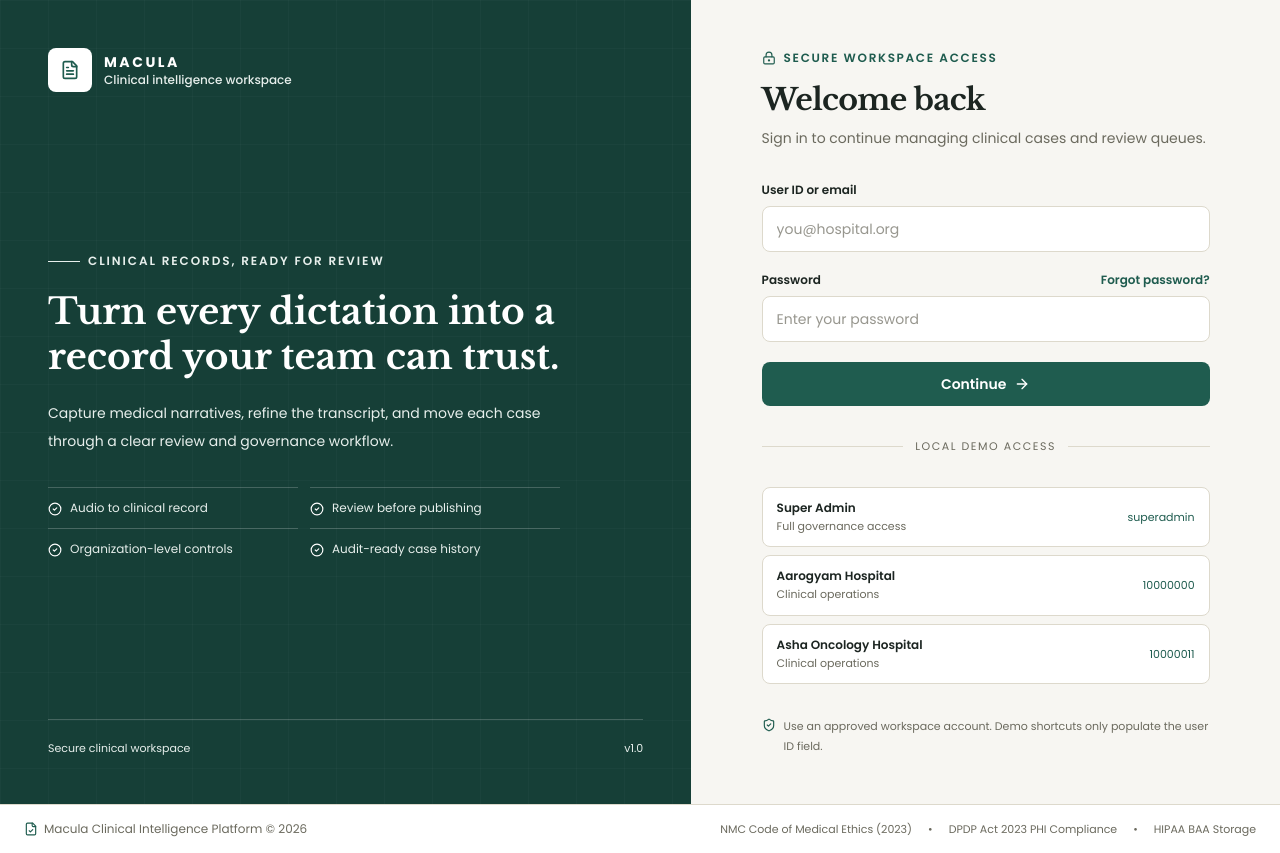
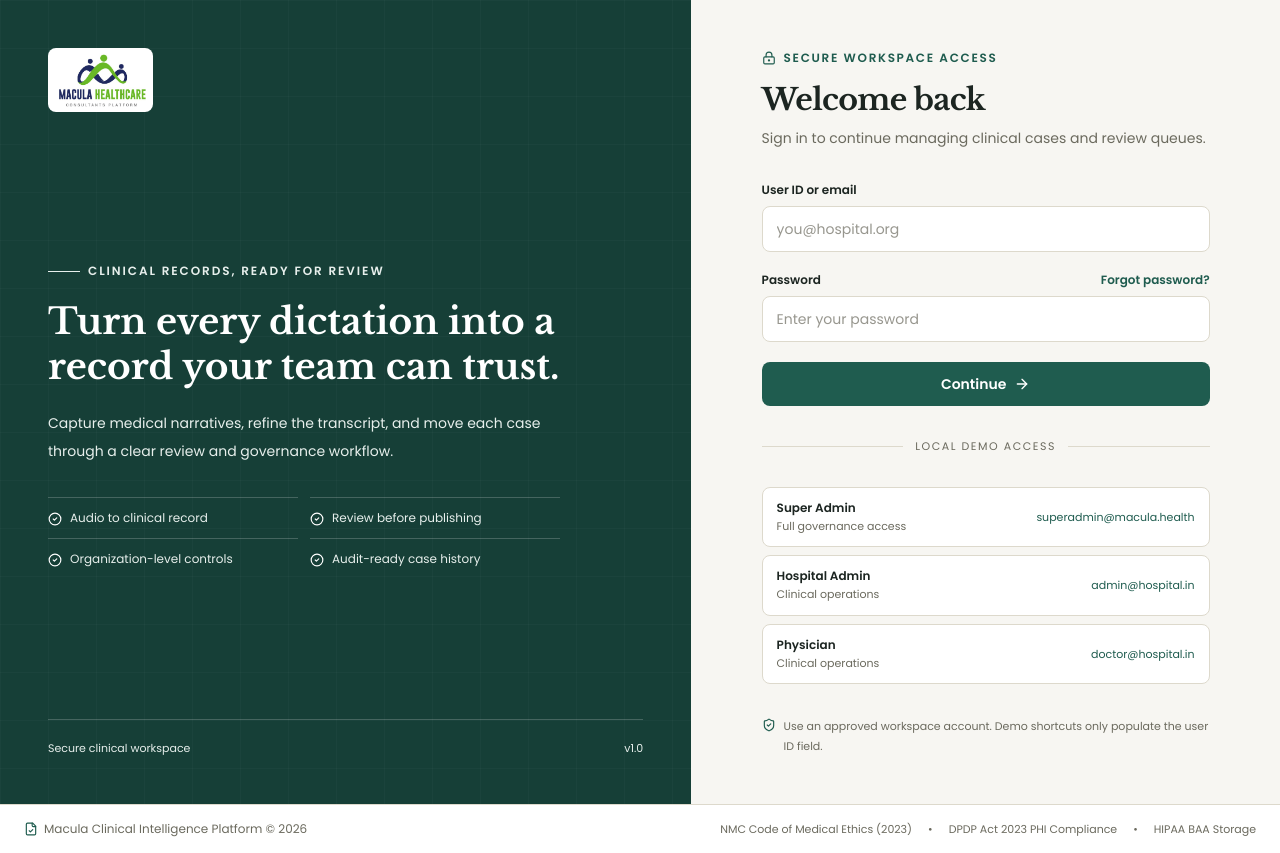
Before and after one commit to arunkarthikgs/accumedia, a Next.js app: page /login in a window 1280 px wide. Built offline with nearby package versions, Linux system fonts and the light colour scheme.

Commit message:
Complete platform workflow and RFP feature foundations

```diff
--- a/app/login/page.tsx
+++ b/app/login/page.tsx
@@ -3,11 +3,12 @@
 import { FormEvent, useState } from "react";
 import { useRouter } from "next/navigation";
 import { ArrowRight, CheckCircle2, FileText, LockKeyhole, ShieldCheck } from "lucide-react";
+import BrandLogo from "@/components/BrandLogo";
 
 const DEMO_ACCOUNTS = [
-  { label: "Super Admin", value: "superadmin", detail: "Full governance access" },
-  { label: "Aarogyam Hospital", value: "10000000", detail: "Clinical operations" },
-  { label: "Asha Oncology Hospital", value: "10000011", detail: "Clinical operations" },
+  { label: "Super Admin", value: "superadmin@macula.health", detail: "Full governance access" },
+  { label: "Hospital Admin", value: "admin@hospital.in", detail: "Clinical operations" },
+  { label: "Physician", value: "doctor@hospital.in", detail: "Clinical operations" },
 ];
 
 export default function LoginPage() {
@@ -40,15 +41,7 @@ export default function LoginPage() {
       <section className="relative hidden overflow-hidden bg-pine-dark p-12 text-white lg:flex lg:flex-col lg:justify-between">
         <div className="absolute inset-0 opacity-20 [background-image:linear-gradient(rgba(255,255,255,.12)_1px,transparent_1px),linear-gradient(90deg,rgba(255,255,255,.12)_1px,transparent_1px)] [background-size:48px_48px]" />
         <div className="relative">
-          <div className="flex items-center gap-3">
-            <div className="flex h-11 w-11 items-center justify-center rounded-lg bg-white text-pine">
-              <FileText className="h-5 w-5" />
-            </div>
-            <div>
-              <p className="text-sm font-bold tracking-[0.18em]">MACULA</p>
-              <p className="text-xs font-medium text-pine-tint">Clinical intelligence workspace</p>
-            </div>
-          </div>
+          <BrandLogo invert />
 
           {error && <div className="mb-4 rounded-lg border border-brick/30 bg-brick-tint p-3 text-xs text-brick">{error}</div>}
         </div>
@@ -83,15 +76,7 @@ export default function LoginPage() {
       <section className="flex min-h-screen items-center justify-center px-6 py-12 sm:px-10">
         <div className="w-full max-w-md">
           <div className="mb-10 lg:hidden">
-            <div className="flex items-center gap-3">
-              <div className="flex h-10 w-10 items-center justify-center rounded-lg bg-pine text-white">
-                <FileText className="h-5 w-5" />
-              </div>
-              <div>
-                <p className="text-sm font-bold tracking-[0.16em] text-ink">MACULA</p>
-                <p className="text-xs font-medium text-pine">Clinical intelligence workspace</p>
-              </div>
-            </div>
+            <BrandLogo compact />
           </div>
 
           <div className="mb-8">
--- a/components/AppNavigation.tsx
+++ b/components/AppNavigation.tsx
@@ -3,6 +3,7 @@
 import React, { useState } from "react";
 import Link from "next/link";
 import { usePathname } from "next/navigation";
+import BrandLogo from "@/components/BrandLogo";
 
 interface NavItem {
   name: string;
@@ -90,13 +91,7 @@ export default function AppNavigation({ children }: { children: React.ReactNode
         {/* Brand Banner */}
         <div className="p-6 border-b border-line flex items-center justify-between">
           <Link href="/" className="flex items-center gap-3">
-            <div className="h-10 w-10 rounded-lg bg-pine flex items-center justify-center text-white font-extrabold text-lg shadow-sm">
-              M
-            </div>
-            <div>
-              <span className="font-extrabold tracking-tight text-ink text-sm block">MACULA HEALTHCARE</span>
-              <span className="text-[10px] font-semibold text-pine uppercase tracking-wider block">Clinical Engine</span>
-            </div>
+            <BrandLogo compact />
           </Link>
         </div>
 
--- /dev/null
+++ b/components/BrandLogo.tsx
@@ -0,0 +1,14 @@
+import Image from "next/image";
+
+export default function BrandLogo({ compact = false, invert = false }: { compact?: boolean; invert?: boolean }) {
+  return (
+    <Image
+      src="/macula-healthcare-logo.png"
+      alt="Macula Healthcare Consultants Platform"
+      width={compact ? 170 : 230}
+      height={compact ? 99 : 134}
+      priority
+      className={`${compact ? "h-12 w-auto" : "h-16 w-auto"} object-contain ${invert ? "rounded bg-white p-1" : ""}`}
+    />
+  );
+}
--- a/components/SidebarNav.tsx
+++ b/components/SidebarNav.tsx
@@ -13,6 +13,7 @@ import {
   CreditCard,
   Send,
 } from "lucide-react";
+import BrandLogo from "@/components/BrandLogo";
 
 const NAV_ITEMS = [
   { href: "/", label: "Home", icon: Activity },
@@ -39,15 +40,7 @@ export default function SidebarNav() {
     <aside className="w-full shrink-0 border-b border-line bg-surface flex flex-col md:w-64 md:border-b-0 md:border-r">
       <div className="p-4 border-b border-line md:p-6">
         <Link href="/" className="flex items-center gap-2">
-          <div className="flex h-9 w-9 items-center justify-center rounded-lg bg-pine text-white shadow-xs">
-            <Activity className="h-5 w-5" />
-          </div>
-          <div>
-            <div className="text-base font-bold tracking-tight text-ink leading-none">
-              Macula
-            </div>
-            <div className="text-xs font-semibold text-pine">Clinical</div>
-          </div>
+          <BrandLogo compact />
         </Link>
       </div>
 
```
Also changed, not shown: prisma/seed-auth.ts (added, +47 -0 lines), public/macula-healthcare-logo.png (added).
